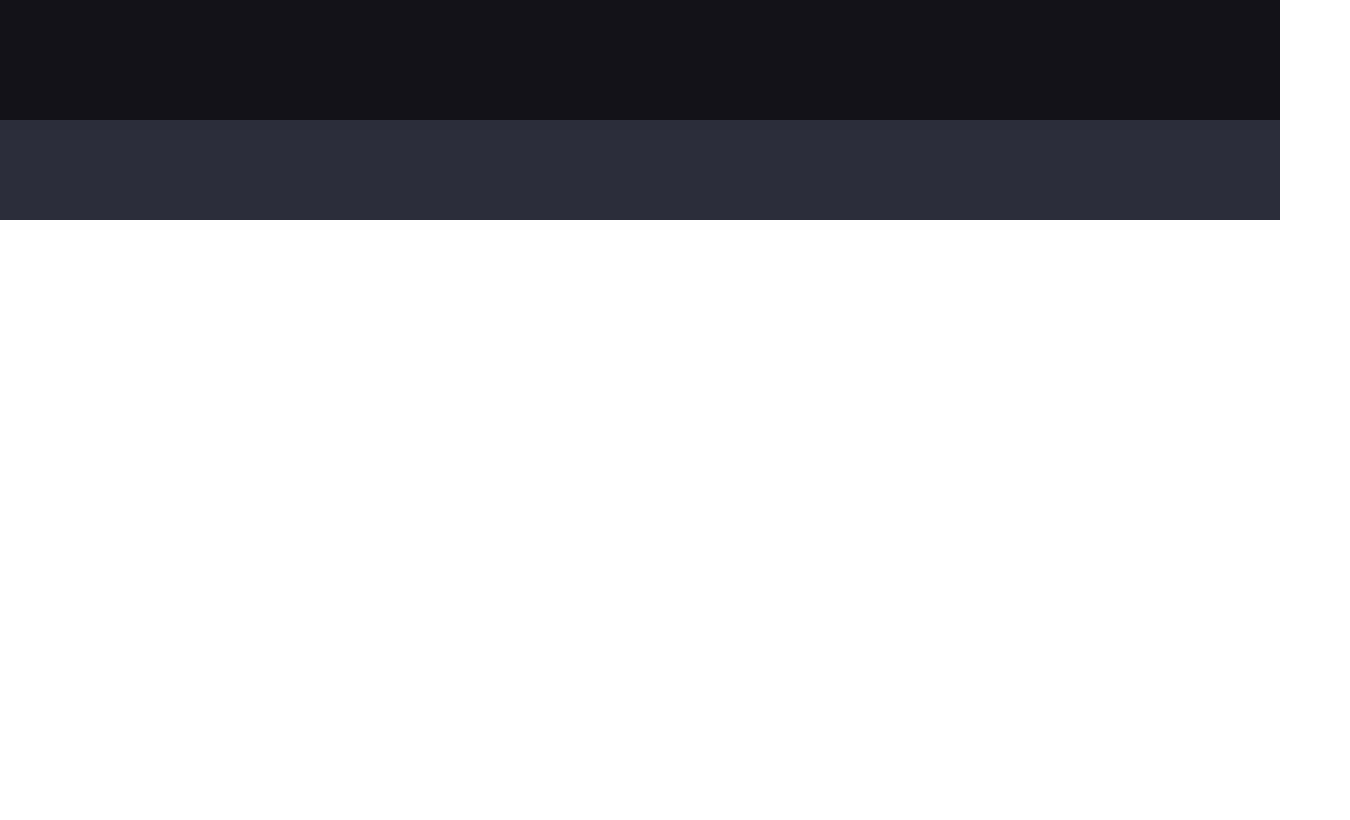
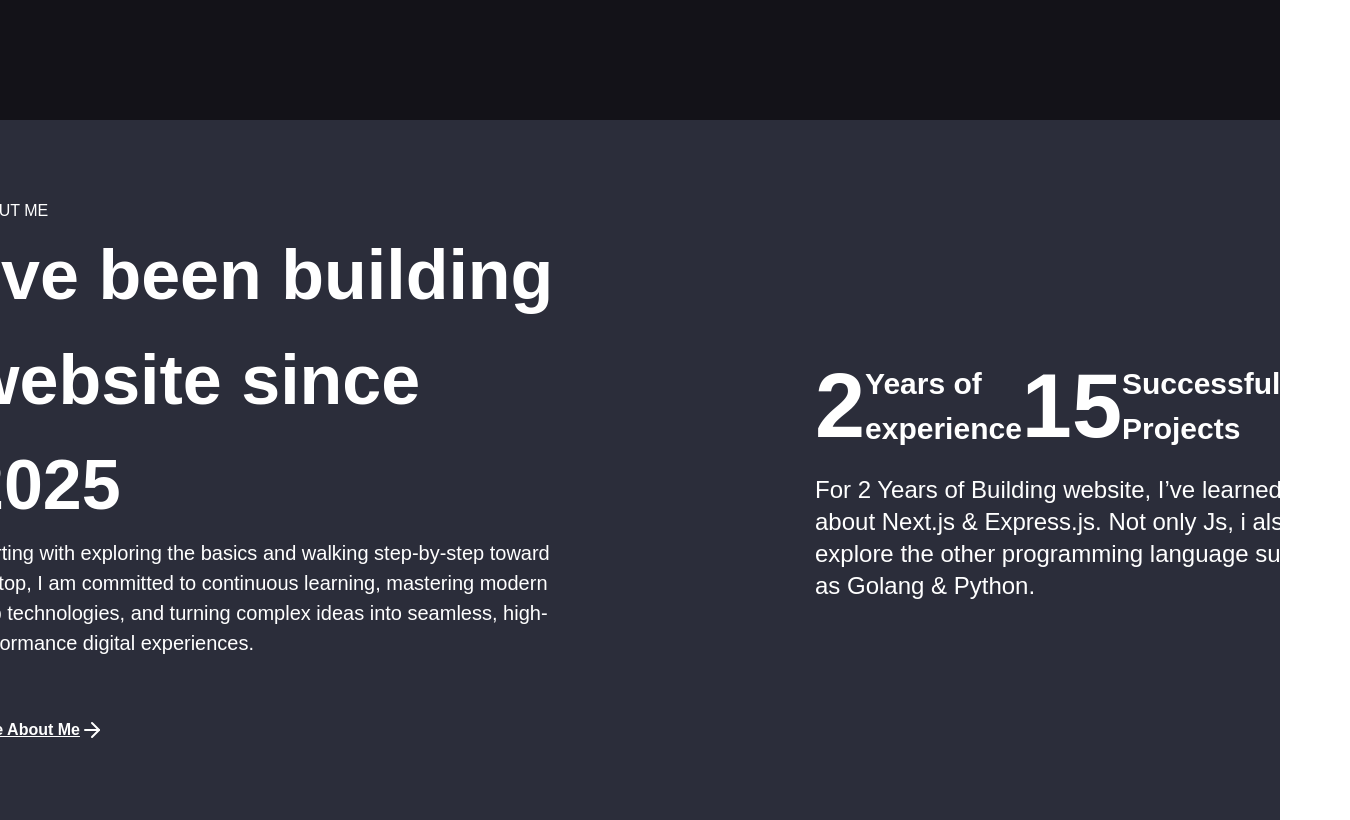
Before and after one commit to Gabriel28-main/Gabriel-Dwi-Putra, a Next.js app: page / in a window 1280 px wide. Shown: the part 680-1500 px from the top of the page, 1350 px wide, since content can reach past the window. Before the commit the page ends 900 px from the top, so only its background shows below. Built offline with nearby package versions, Linux system fonts and the light colour scheme.

Commit message:
Feat: adding about me section

```diff
--- a/package.json
+++ b/package.json
@@ -8,6 +8,7 @@
     "start": "next start"
   },
   "dependencies": {
+    "lucide-react": "^1.35.0",
     "next": "16.3.2",
     "react": "19.2.8",
     "react-dom": "19.2.8"
--- a/src/app/component/Home.jsx
+++ b/src/app/component/Home.jsx
@@ -5,7 +5,7 @@ import Image from 'next/image'
 
 export default function Home() {
     return (
-        <div className='h-[100vh] w-screen bg-[#131218] flex justify-center items-center gap-80flex-wrap'>
+        <div className='h-[100vh] w-screen bg-[#131218] flex justify-center items-center gap-80 md:flex'>
             <div className='text-white text-5xl font-extrabold w-[700px] flex flex-col gap-10 '>
                 <div className='w-[700px]'>
                     <h2 className='font-normal'>Hi,</h2>
--- a/src/app/component/about.jsx
+++ b/src/app/component/about.jsx
@@ -1,9 +1,39 @@
 import React from 'react'
+import { ArrowRight } from 'lucide-react'
 
 export default function About() {
   return (
-    <div className='w-screen bg-[#2B2D3A] h-[100px]'>
+    <div className='w-screen bg-[#2B2D3A] h-[700px] flex justify-center items-center gap-[250px]'>
+      <div className='text-white flex flex-col gap-15'>
+        <div>
+          <h2>ABOUT ME</h2>
+          <h1 className='text-[70px] font-bold'>I've been building
+            <br />website since 2025</h1>
+          <p className='w-[600px] text-[20px]'>Starting with exploring the basics and walking step-by-step toward the top, I am committed to continuous learning, mastering modern web technologies, and turning complex ideas into seamless, high-performance digital experiences.</p>
+        </div>
 
+
+        <div className='flex underline'>
+          <p className='font-bold'>More About Me</p>
+          <ArrowRight />
+        </div>
+      </div>
+
+      <div className='flex flex-col text-white'>
+        <div className='flex'>
+          <div className='flex items-center text-white font-bold'>
+            <h2 className='text-[90px]'>2</h2>
+            <h3 className='text-[30px]'>Years of <br />experience</h3>
+          </div>
+          <div className='flex items-center text-white font-bold'>
+            <h2 className='text-[90px]'>15</h2>
+            <h3 className='text-[30px]'>Successful <br />Projects</h3>
+          </div>
+        </div>
+        <div className='w-[500px] text-2xl'>
+          <p>For 2 Years of Building website, I’ve learned about Next.js & Express.js. Not only Js, i also explore the other programming language such as Golang & Python.</p>
+        </div>
+      </div>
     </div>
   )
 }
```
Also changed, not shown: 1 other file (tests, documents, lock files or other folders).
